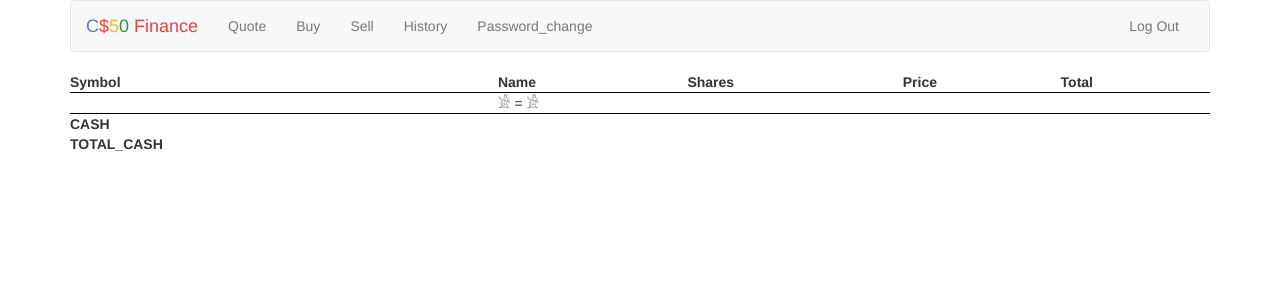
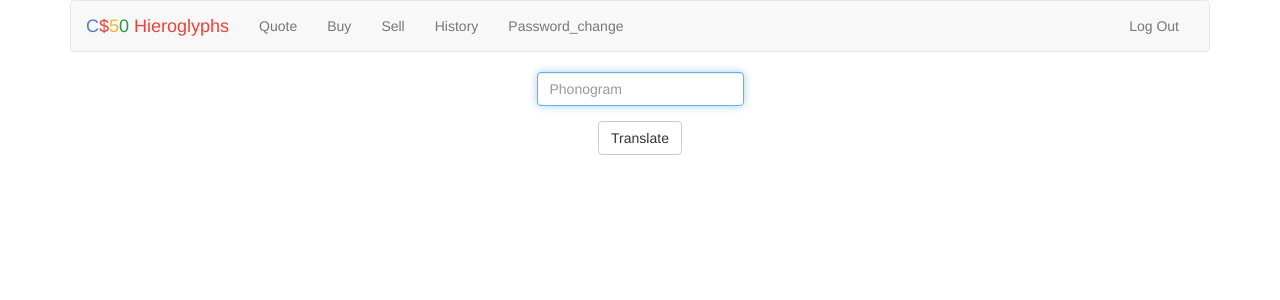
Before and after one commit to artur2d2/final_project, a Flask app: page / in a window 1280 px wide. Shown: the top 300 px of the page. Run offline with Flask 2, Linux system fonts and the light colour scheme; a user stored in the database is signed in; some libraries are stand-ins or nearby versions.

Commit message:
Templates and backend files

```diff
--- a/application.py
+++ b/application.py
@@ -34,14 +34,15 @@ db = SQL("sqlite:///project.db")
 ## Routes go here
 # A route should be of the form
 
-@app.route("/")
+@app.route("/", methods=["GET", "POST"])
 @login_required
 def index():
-    stocks = []
-    hiero = chr(0x13000)
-    STOCK_DIC = {"name": hiero}
-    stocks.append(STOCK_DIC)
-    return render_template("index.html", stocks=stocks)
+
+    if request.method == "POST":
+        hiero = chr(0x13000)
+        return render_template("translation.html", hiero=hiero)
+    else:
+        return render_template("index.html")
 
 # where "project/templates/index.html" is a file created automatically by Pagedraw.
 # Within the respective Pagedraw document, you can do {{ name }} which will print 'Garfunkel'
--- a/static/styles.css
+++ b/static/styles.css
@@ -43,4 +43,5 @@ main td
 {
     /* left-align tables' cells */
     text-align: left;
+    font-size: 200%;
 }
--- a/templates/index.html
+++ b/templates/index.html
@@ -5,36 +5,14 @@
 {% endblock %}
 
 {% block main %}
-    <table style="width:100%" style="overflow:auto">
-        <tr style="border-bottom:1pt solid black">
-            <th>Symbol</th>
-            <th>Name</th>
-            <th>Shares</th>
-            <th>Price</th>
-            <th>Total</th>
-        </tr>
-        {% for stock in stocks %}
-        <tr style="border-bottom:1pt solid black">
-            <td>{{stock["symbol"]}}</td>
-            <td>{{stock["name"]}} = &#x13000</td>
-            <td>{{stock["shares"]}}</td>
-            <td>{{stock["price"]}}</td>
-            <td>{{stock["total"]}}</td>
-        </tr>
-        {% endfor %}
-        <tr>
-            <th>CASH</th>
-            <td></td>
-            <td></td>
-            <td></td>
-            <td></td>
-        </tr>
-        <tr>
-            <th>TOTAL_CASH</th>
-            <td></td>
-            <td></td>
-            <td></td>
-            <td>{{total_cash}}</td>
-        </tr>
-    </table>
+    <form action="{{ url_for('index') }}" method="post">
+        <fieldset>
+            <div class="form-group">
+                <input autocomplete="off" autofocus class="form-control" name="phonogram" placeholder="Phonogram" type="text"/>
+            </div>
+            <div class="form-group">
+                <button class="btn btn-default" type="submit">Translate</button>
+            </div>
+        </fieldset>
+    </form>
 {% endblock %}
--- a/templates/layout.html
+++ b/templates/layout.html
@@ -5,7 +5,7 @@
     <head>
 
         <!-- https://developer.mozilla.org/en-US/docs/Web/HTML/Element/meta -->
-        <meta charset="utf-10.0"/>
+        <meta charset="utf-8"/>
         <meta content="initial-scale=1, width=device-width" name="viewport"/>
 
         <!-- documentation at http://getbootstrap.com/, alternative themes at https://www.bootstrapcdn.com/bootswatch/ -->
@@ -16,7 +16,7 @@
         <script src="https://code.jquery.com/jquery-3.1.1.min.js"></script>
         <script src="https://maxcdn.bootstrapcdn.com/bootstrap/3.3.7/js/bootstrap.min.js"></script>
 
-        <title>C$50 Finance: {% block title %}{% endblock %}</title>
+        <title>C$50 Hieroglyphs: {% block title %}{% endblock %}</title>
 
     </head>
 
@@ -33,7 +33,7 @@
                             <span class="icon-bar"></span>
                             <span class="icon-bar"></span>
                         </button>
-                        <a class="navbar-brand" href="{{ url_for('index') }}"><span class="blue">C</span><span class="red">$</span><span class="yellow">5</span><span class="green">0</span> <span class="red">Finance</span></a>
+                        <a class="navbar-brand" href="{{ url_for('index') }}"><span class="blue">C</span><span class="red">$</span><span class="yellow">5</span><span class="green">0</span> <span class="red">Hieroglyphs</span></a>
                     </div>
                     <div class="collapse navbar-collapse" id="navbar">
                         {% if session.user_id %}
```
